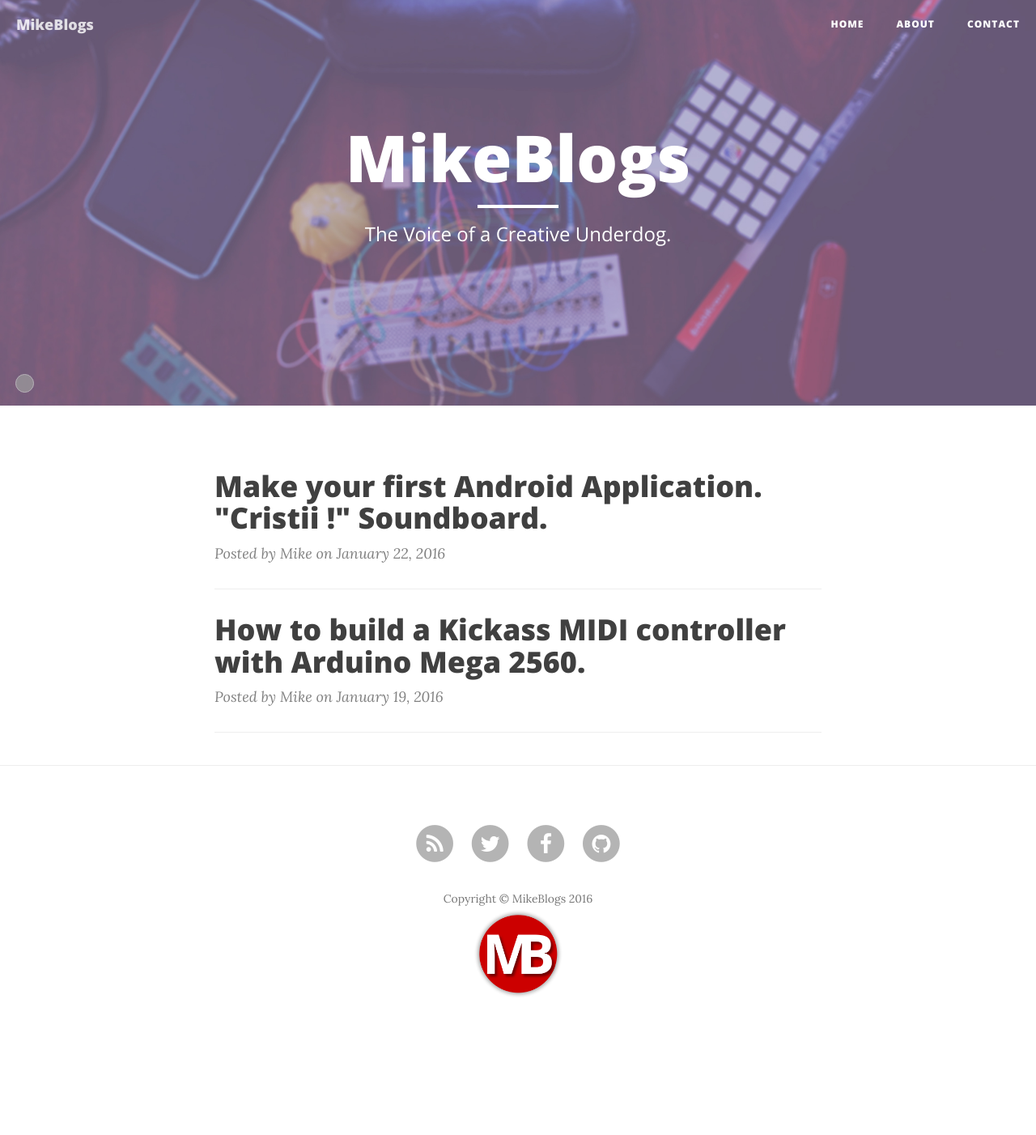
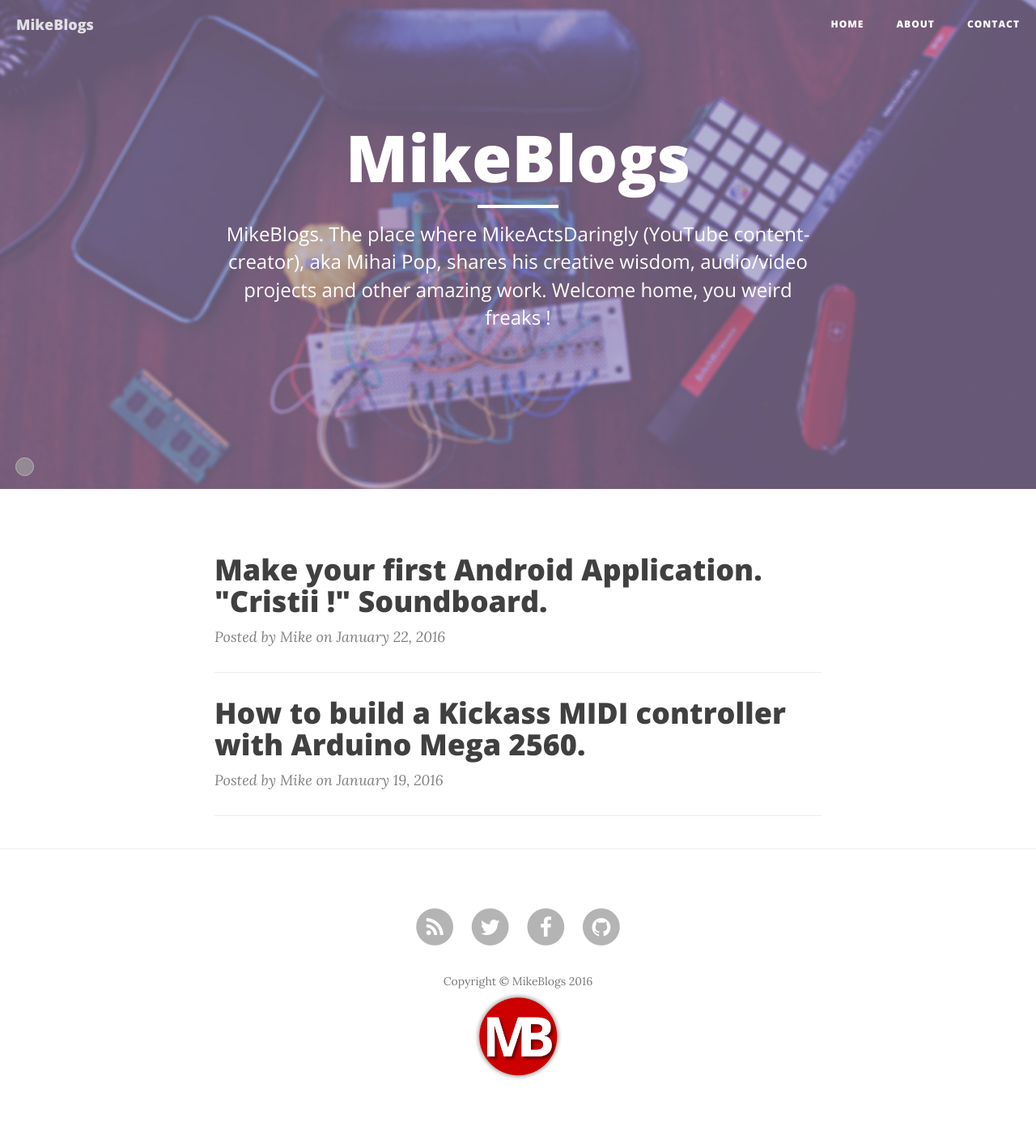
Before and after one commit to MikeBlogs/mikeblogs.github.com, a Jekyll site: the page built from index.html, in a window 1280 px wide. Shown: the whole page at 81% size. Built offline with Jekyll 4.4.1, drawn with Linux system fonts in a browser that asks for light colours; nearby versions of some CDN libraries; the list of posts is cut into pages by our own code; comment, search, counter and statistics services are not loaded; before the commit the page ends 1300 px from its top, so only the background shows below that; grey boxes are pictures that could not be loaded.

Commit message:
ladidadada

```diff
--- a/index.html
+++ b/index.html
@@ -1,6 +1,6 @@
 ---
 layout: page
-description: "The Voice of a Creative Underdog."
+description: "MikeBlogs. The place where MikeActsDaringly (YouTube content-creator), aka Mihai Pop, shares his creative wisdom, audio/video projects and other amazing work. Welcome home, you weird freaks !"
 ---
 
 {% for post in paginator.posts %}
```
